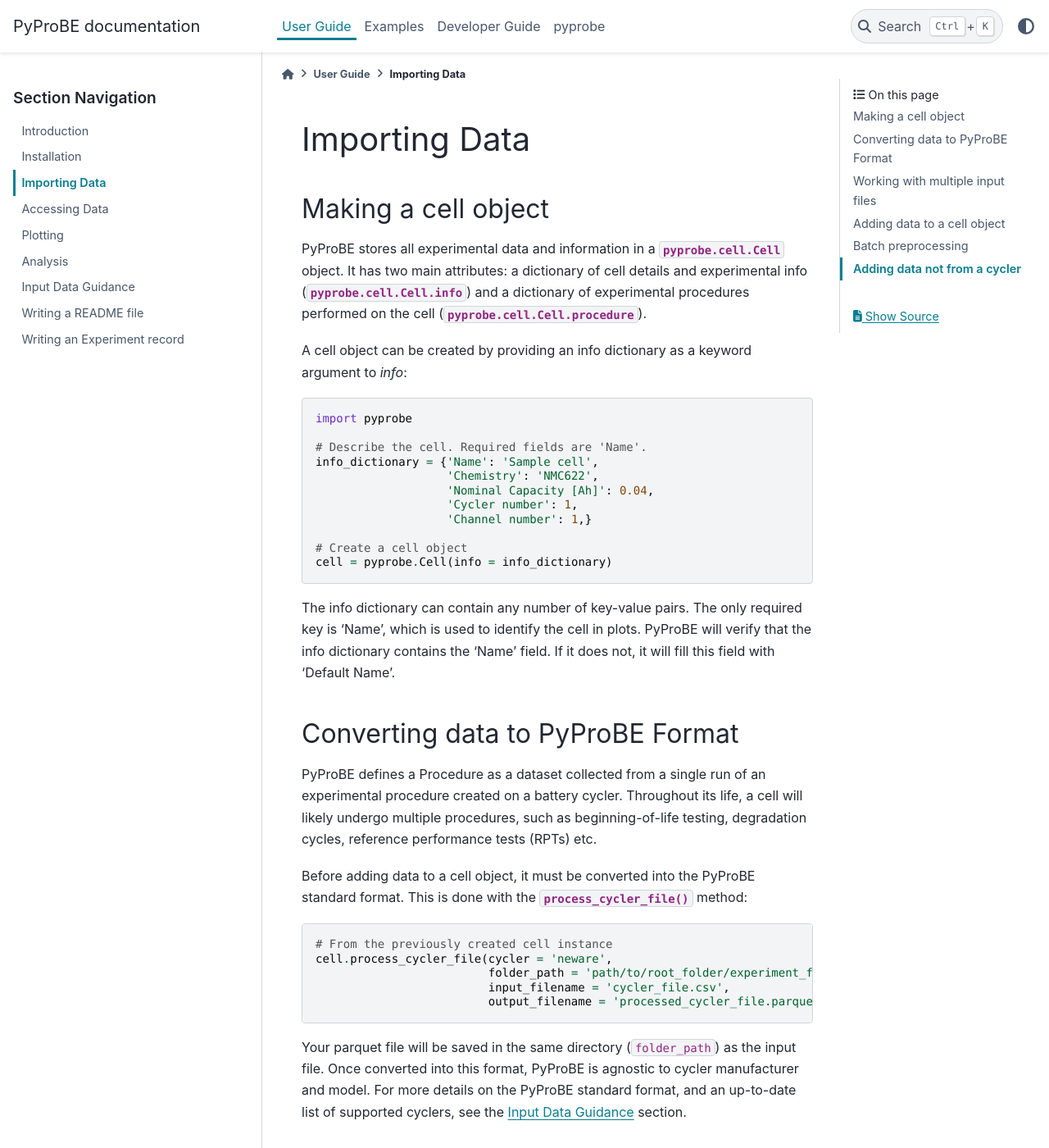
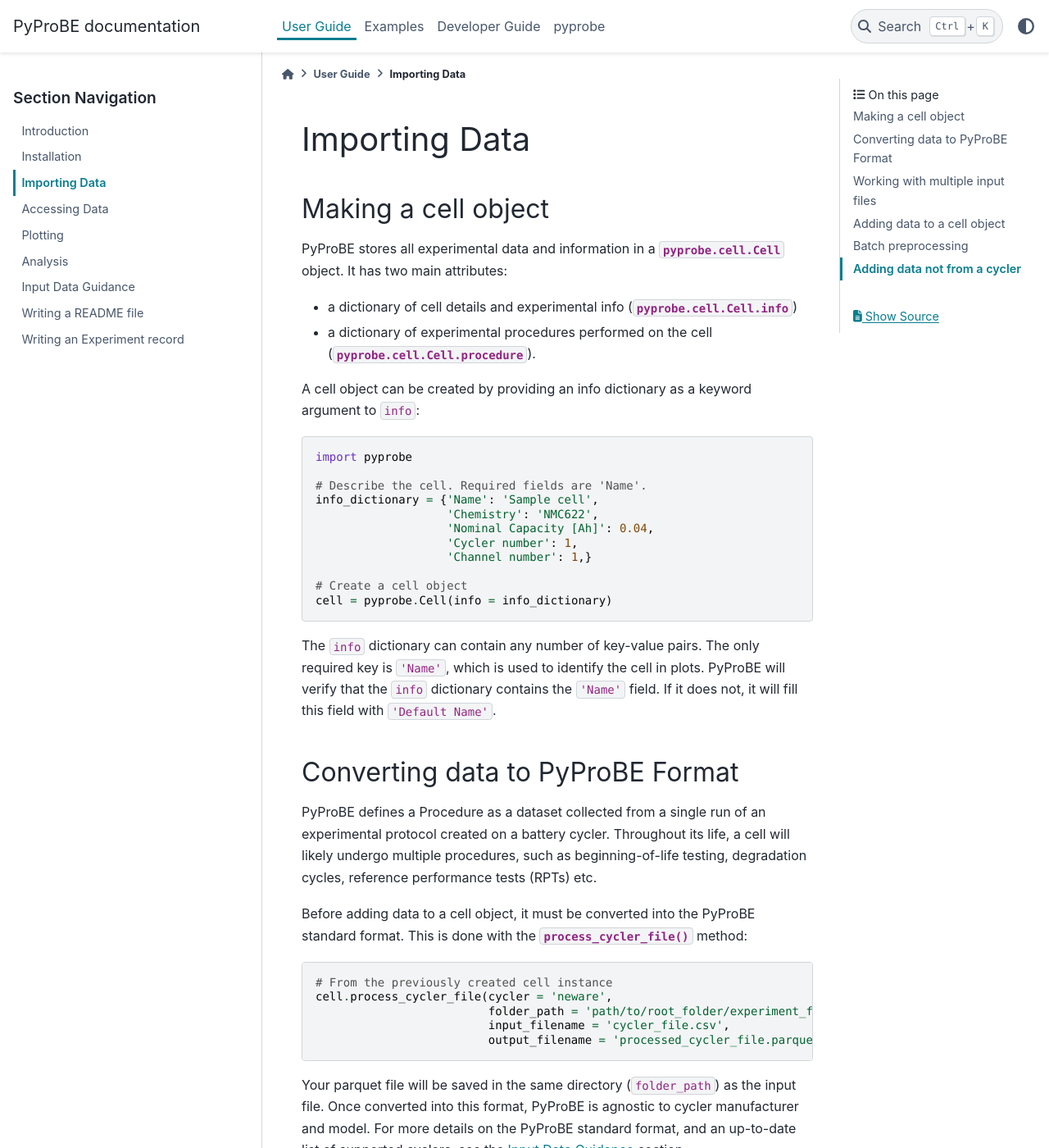
Before and after one commit to ImperialCollegeLondon/PyProBE, a Sphinx documentation site: the page built from docs/source/user_guide/importing_data.rst, in a window 1280 px wide and 1400 px high. Shown: the whole window at 82% size. Built offline with Sphinx 7.4.7 and the PyData theme 0.15.4, drawn with Linux system fonts in a browser that asks for light colours; some of the changed text lies outside the part shown.

Commit message:
Update importing data docs section

```diff
--- a/docs/source/user_guide/importing_data.rst
+++ b/docs/source/user_guide/importing_data.rst
@@ -3,13 +3,14 @@
 
 Making a cell object
 --------------------
-PyProBE stores all experimental data and information in a  :class:`pyprobe.cell.Cell`
-object. It has two main attributes: a dictionary of cell details and experimental info
-(:attr:`pyprobe.cell.Cell.info`) and a dictionary of experimental procedures performed
-on the cell (:attr:`pyprobe.cell.Cell.procedure`).
+PyProBE stores all experimental data and information in a :class:`pyprobe.cell.Cell`
+object. It has two main attributes:
+
+- a dictionary of cell details and experimental info (:attr:`pyprobe.cell.Cell.info`)
+- a dictionary of experimental procedures performed on the cell (:attr:`pyprobe.cell.Cell.procedure`).
 
 A cell object can be created by providing an info dictionary as a keyword argument to
-`info`:
+``info``:
 
 .. code-block:: python
 
@@ -25,15 +26,15 @@
    # Create a cell object
    cell = pyprobe.Cell(info = info_dictionary)
 
-The info dictionary can contain any number of key-value pairs. The only required key is
-'Name', which is used to identify the cell in plots. PyProBE will verify that the
-info dictionary contains the 'Name' field. If it does not, it will fill this field with
-'Default Name'.
+The ``info`` dictionary can contain any number of key-value pairs. The only required key is
+``'Name'``, which is used to identify the cell in plots. PyProBE will verify that the
+``info`` dictionary contains the ``'Name'`` field. If it does not, it will fill this field with
+``'Default Name'``.
 
 Converting data to PyProBE Format
 ---------------------------------
 PyProBE defines a Procedure as a dataset collected from a single run of an experimental
-procedure created on a battery cycler. Throughout its life, a cell will likely undergo
+protocol created on a battery cycler. Throughout its life, a cell will likely undergo
 multiple procedures, such as beginning-of-life testing, degradation cycles, reference
 performance tests (RPTs) etc.
 
@@ -135,7 +138,7 @@
 .. code-block:: python
 
    cell_list = pyprobe.make_cell_list(record_filepath = 'path/to/experiment_record.xlsx',
-                                   worksheet_name = 'Sample experiment')
+                                      worksheet_name = 'Sample experiment')
 
 This function creates a list of cells, where the :attr:`~pyprobe.cell.Cell.info`
 dictionary is populated with the information from the Experiment Record.
```
Also changed, not shown: other parts of docs/source/user_guide/importing_data.rst (+7 -5 lines).
